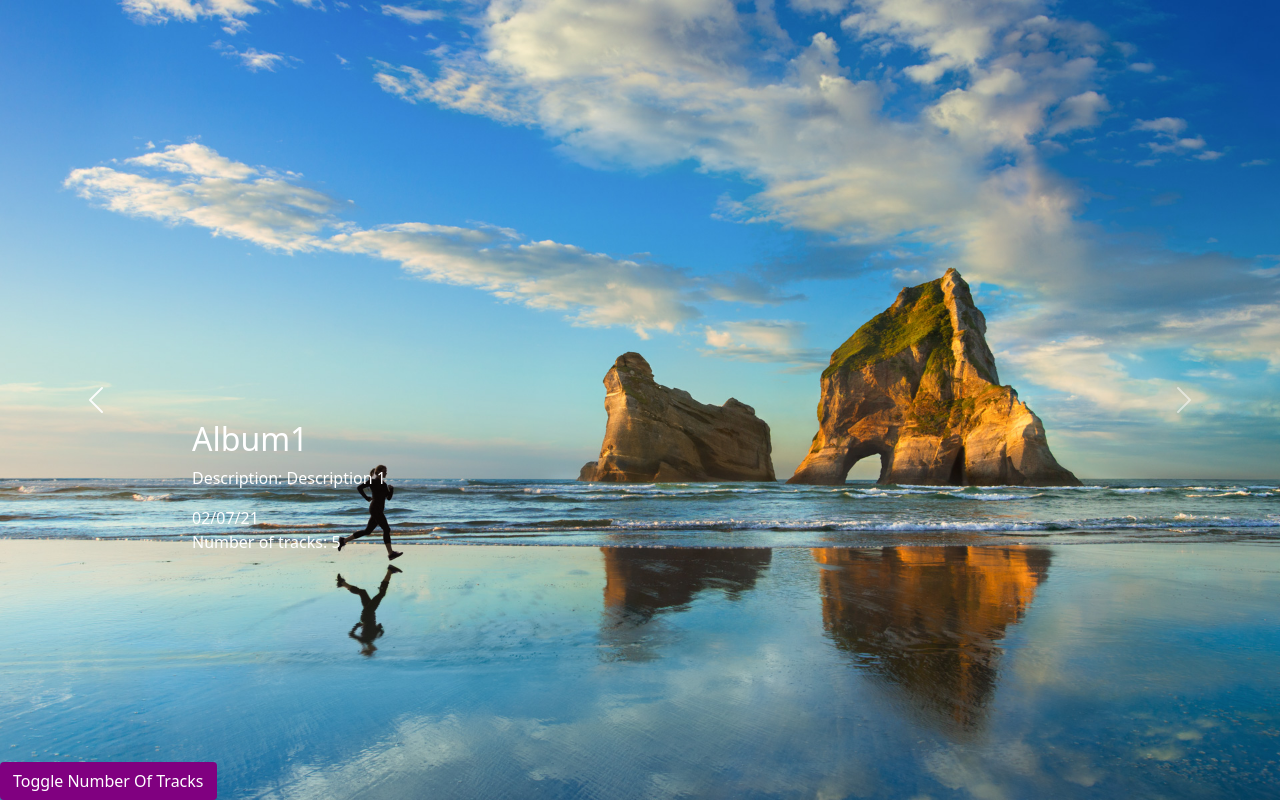
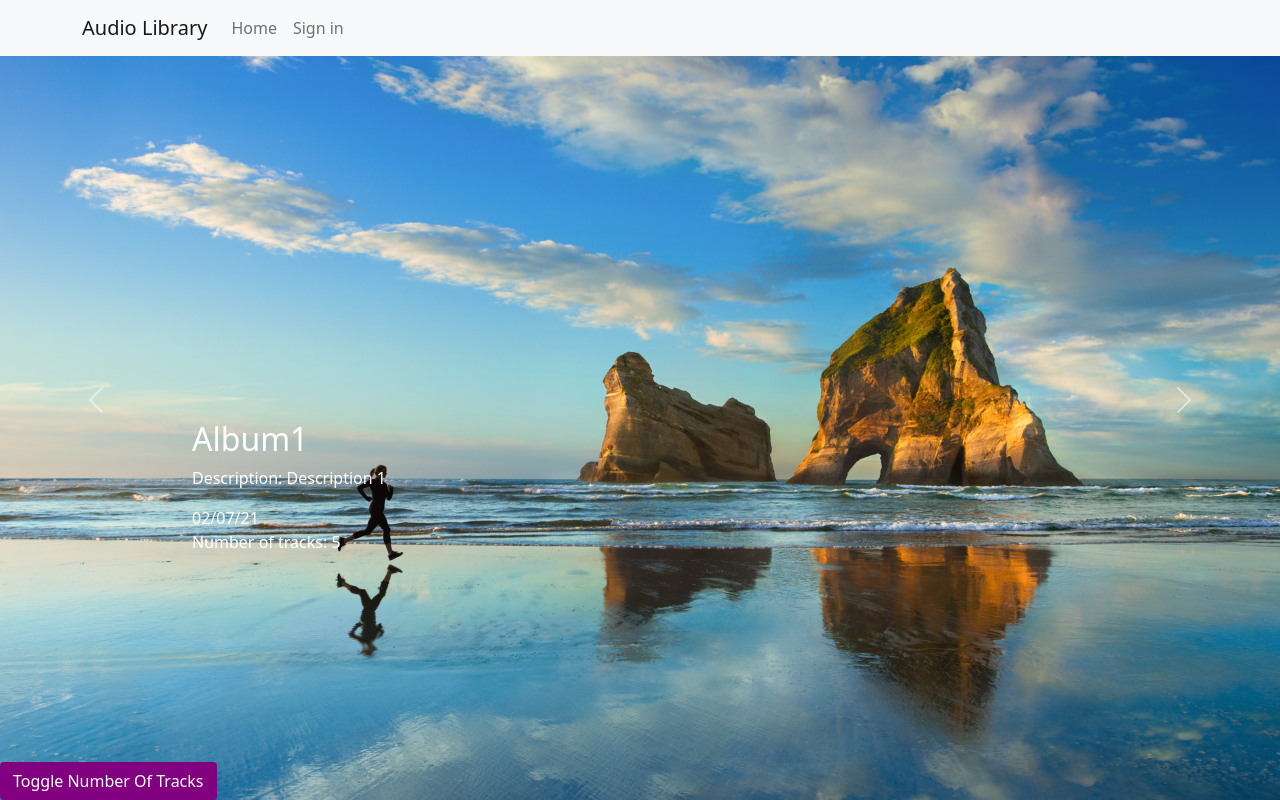
Before and after one commit to DHD96/Audio-Library, a React (Create React App) app: page / in a window 1280 px wide. Built offline with nearby package versions, Linux system fonts and the light colour scheme.

Commit message:
Added Navigation

```diff
--- a/src/App.js
+++ b/src/App.js
@@ -2,7 +2,7 @@
 import Cards from './containers/Cards/cards';
 import 'bootstrap/dist/css/bootstrap.css';
 import './App.css';
-
+import Navigation from './components/Navigation/Navigation';
 import Button from 'react-bootstrap/Button';
 import instance from './instance/axios';
 
@@ -34,6 +34,7 @@
 
     return (
       <div className="App">
+        <Navigation></Navigation>
         <Button variant="flat" onClick={this.toggleNumberOfTracks}>Toggle Number Of Tracks</Button>
         <Cards cards={this.state.cards} click={this.state.showTracks} />
       </div>
--- /dev/null
+++ b/src/components/Navigation/Navigation.js
@@ -0,0 +1,20 @@
+import React from 'react';
+import Navbar from 'react-bootstrap/Navbar';
+import Nav from 'react-bootstrap/Nav';
+import Container from 'react-bootstrap/Container';
+import 'bootstrap/dist/css/bootstrap.css';
+
+const Navigation = () => {
+  return (
+  <Navbar bg="light" fixed="top" >
+    <Container>
+      <Navbar.Brand href="#home">Audio Library</Navbar.Brand>
+      <Nav className="me-auto">
+        <Nav.Link href="#home">Home</Nav.Link>
+        <Nav.Link href="#signIn">Sign in</Nav.Link>
+      </Nav>
+    </Container>
+  </Navbar>)
+}
+
+export default Navigation;
```
Also changed, not shown: src/components/Cards/Card-View/CardView.js (deleted, +0 -21 lines), src/components/Navigation/navigation.css (added).
